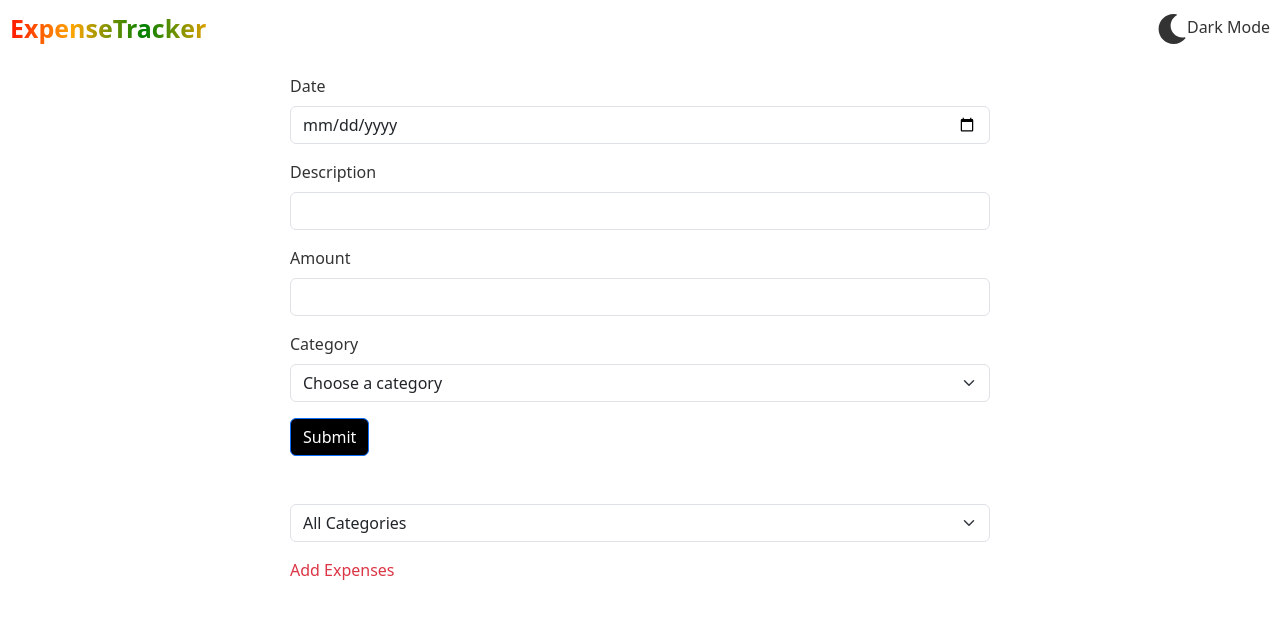
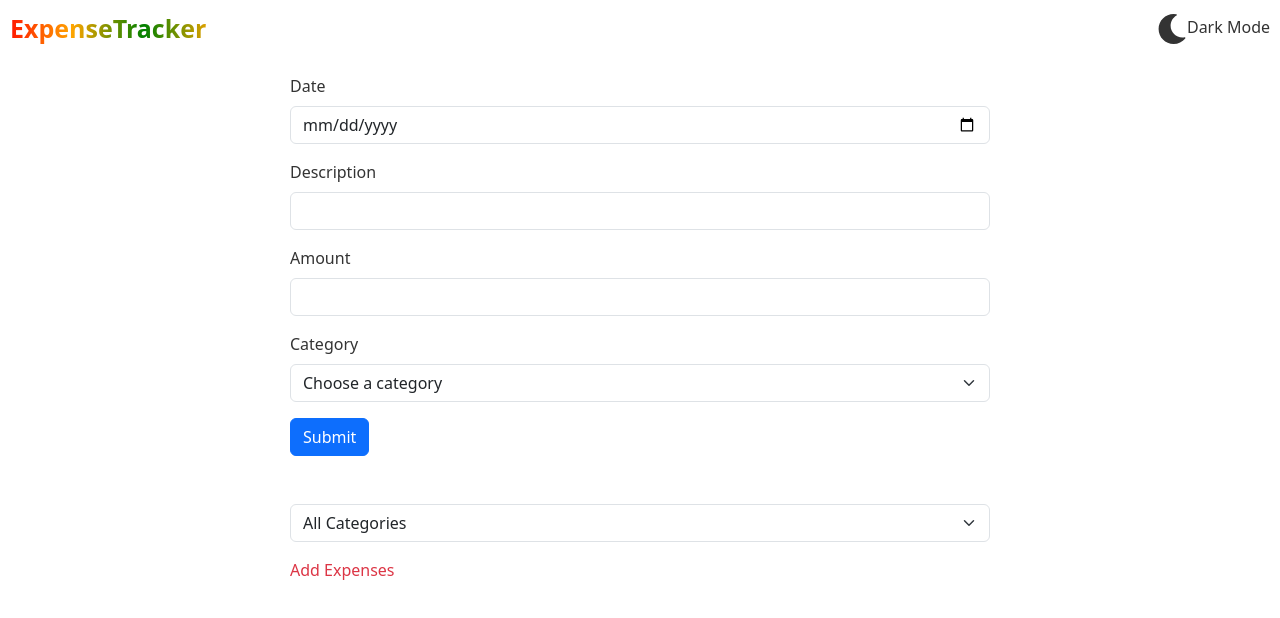
Before and after one commit to shivshankar123-star/Expense-Tracker, a React (Vite) app: page / in a window 1280 px wide. Shown: the top 618 px of the page. Built offline with nearby package versions, Linux system fonts and the light colour scheme.

Commit message:
submit button

```diff
--- a/src/expensetracker/ExpenseForm.tsx
+++ b/src/expensetracker/ExpenseForm.tsx
@@ -99,7 +99,7 @@ const ExpenseForm = ({ handleSubmission }: Prop) => {
             <p className="text-danger">Category is required.</p>
           )}
         </div>
-        <button id="submit-btn" type="submit" className="btn btn-primary bg-black text-white">
+        <button id="submit-btn" type="submit" className="btn btn-primary ">
           Submit
         </button>
       </form>
```
